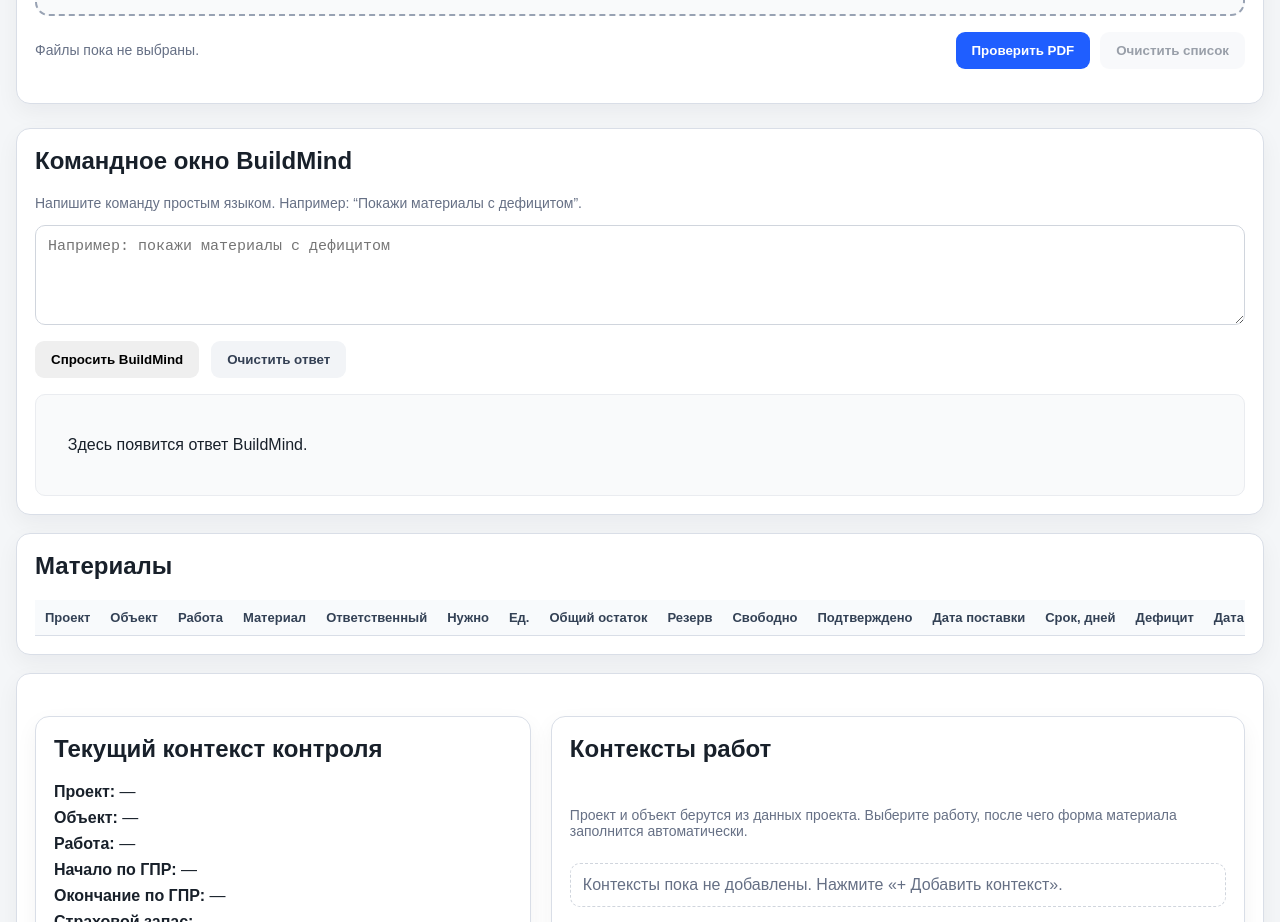
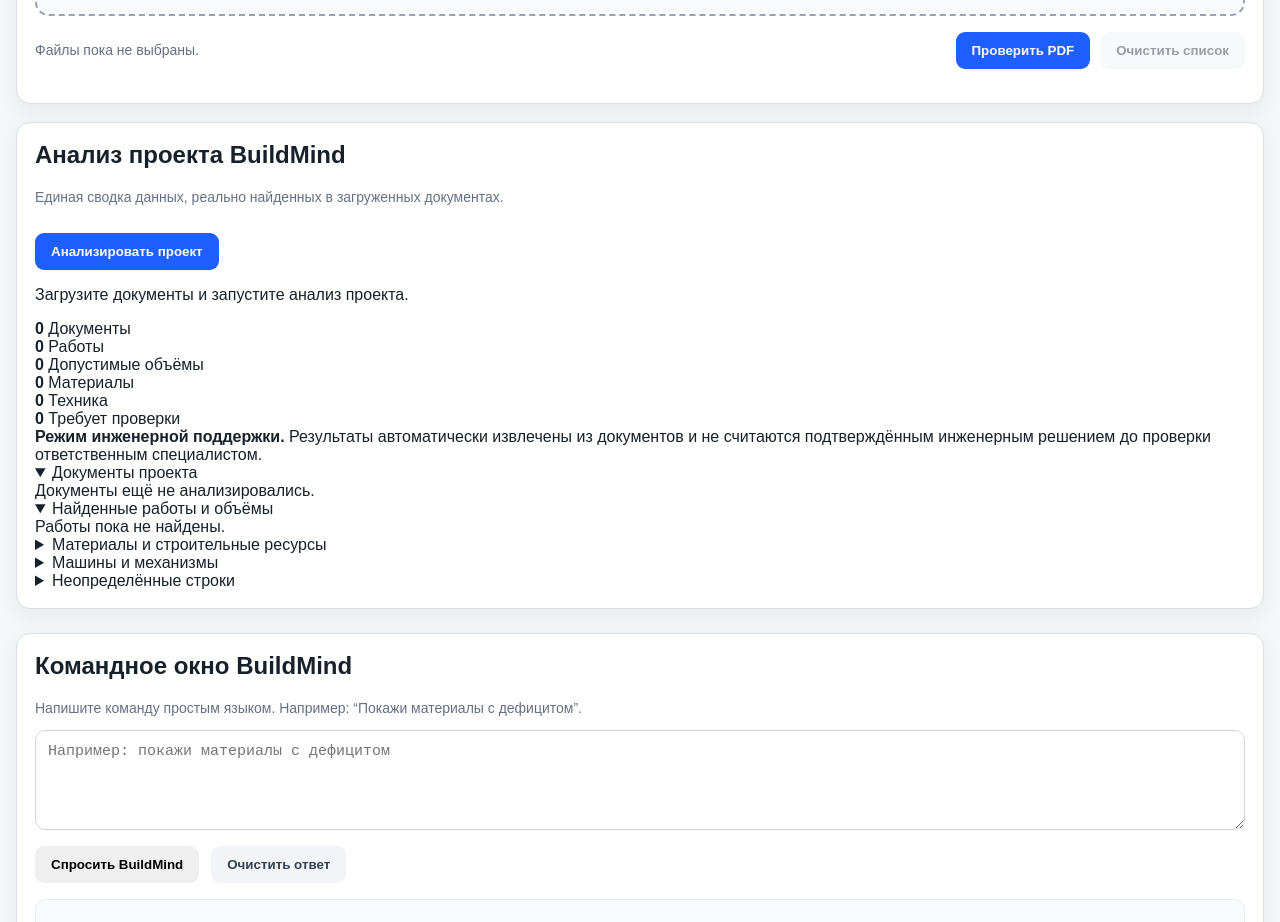
Before and after one commit to 8gsfsrnvp5-cell/buildmind-core, a plain HTML site: page index.html in a window 1280 px wide. Shown: the part 1320-2242 px from the top of the page. Drawn offline with Linux system fonts and the light colour scheme.

Commit message:
Update index.html 110820260044

```diff
--- a/index.html
+++ b/index.html
@@ -4,7 +4,7 @@
   <meta charset="utf-8" />
   <meta name="viewport" content="width=device-width, initial-scale=1" />
   <title>BuildMind Procurement MVP</title>
-  <link rel="stylesheet" href="style.css" />
+  <link rel="stylesheet" href="style.css?v=2" />
 </head>
 <body>
   <header class="topbar">
@@ -318,6 +318,155 @@
   ></div>
 </section>
 
+    <section
+  id="projectAnalysisSection"
+  class="card project-analysis-card"
+>
+  <div class="project-analysis-header">
+    <div>
+      <h2>Анализ проекта BuildMind</h2>
+
+      <p class="muted">
+        Единая сводка данных, реально найденных
+        в загруженных документах.
+      </p>
+    </div>
+
+    <button
+      type="button"
+      id="projectAnalysisBtn"
+      class="primary project-analysis-btn"
+    >
+      Анализировать проект
+    </button>
+  </div>
+
+  <p
+    id="projectAnalysisStatus"
+    class="project-analysis-status"
+  >
+    Загрузите документы и запустите анализ проекта.
+  </p>
+
+  <div class="project-analysis-summary">
+
+    <div>
+      <strong id="projectAnalysisDocumentsCount">
+        0
+      </strong>
+      <span>Документы</span>
+    </div>
+
+    <div>
+      <strong id="projectAnalysisWorksCount">
+        0
+      </strong>
+      <span>Работы</span>
+    </div>
+
+    <div>
+      <strong id="projectAnalysisVolumesCount">
+        0
+      </strong>
+      <span>Допустимые объёмы</span>
+    </div>
+
+    <div>
+      <strong id="projectAnalysisMaterialsCount">
+        0
+      </strong>
+      <span>Материалы</span>
+    </div>
+
+    <div>
+      <strong id="projectAnalysisMachineryCount">
+        0
+      </strong>
+      <span>Техника</span>
+    </div>
+
+    <div>
+      <strong id="projectAnalysisReviewCount">
+        0
+      </strong>
+      <span>Требует проверки</span>
+    </div>
+
+  </div>
+
+  <div class="project-analysis-disclaimer">
+    <strong>
+      Режим инженерной поддержки.
+    </strong>
+
+    Результаты автоматически извлечены
+    из документов и не считаются
+    подтверждённым инженерным решением
+    до проверки ответственным специалистом.
+  </div>
+
+  <details
+    class="project-analysis-group"
+    open
+  >
+    <summary>
+      Документы проекта
+    </summary>
+
+    <div
+      id="projectAnalysisDocuments"
+      class="project-analysis-list"
+    ></div>
+  </details>
+
+  <details
+    class="project-analysis-group"
+    open
+  >
+    <summary>
+      Найденные работы и объёмы
+    </summary>
+
+    <div
+      id="projectAnalysisWorks"
+      class="project-analysis-list"
+    ></div>
+  </details>
+
+  <details class="project-analysis-group">
+    <summary>
+      Материалы и строительные ресурсы
+    </summary>
+
+    <div
+      id="projectAnalysisMaterials"
+      class="project-analysis-list"
+    ></div>
+  </details>
+
+  <details class="project-analysis-group">
+    <summary>
+      Машины и механизмы
+    </summary>
+
+    <div
+      id="projectAnalysisMachinery"
+      class="project-analysis-list"
+    ></div>
+  </details>
+
+  <details class="project-analysis-group">
+    <summary>
+      Неопределённые строки
+    </summary>
+
+    <div
+      id="projectAnalysisUncertain"
+      class="project-analysis-list"
+    ></div>
+  </details>
+</section>
+
 <section class="card assistant-card">
   <h2>Командное окно BuildMind</h2>
   <p class="muted">
@@ -553,6 +702,7 @@
 <script src="workVolumeEngine.js?v=4"></script>
 <script src="workQuantityEngine.js?v=3"></script>
 <script src="planningEngine.js?v=4"></script>
+<script src="projectAnalysis.js?v=1"></script>
 
 </body>
 </html>
```
